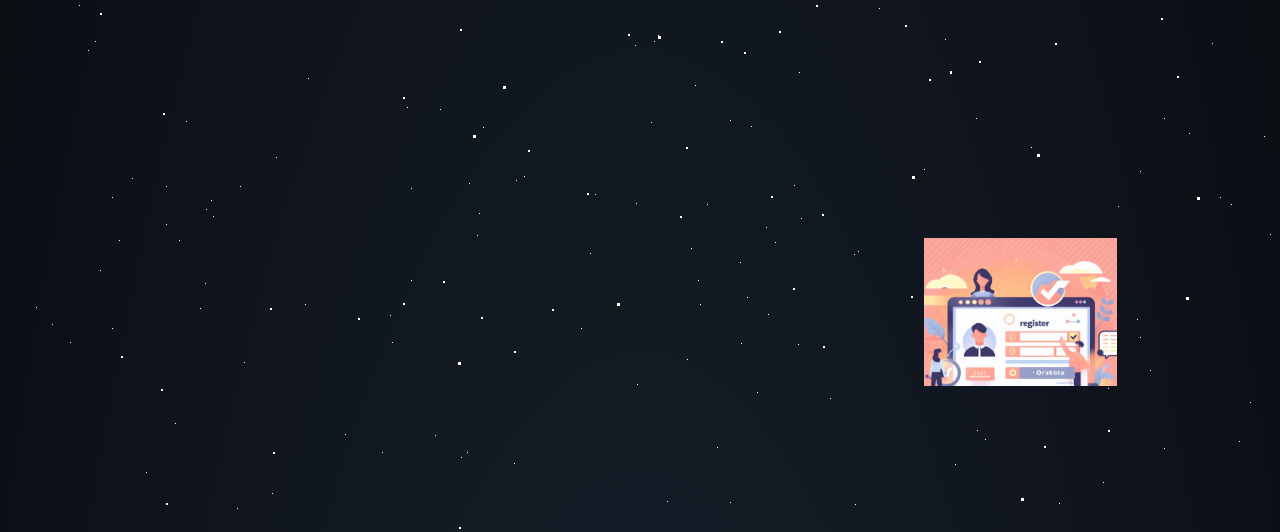
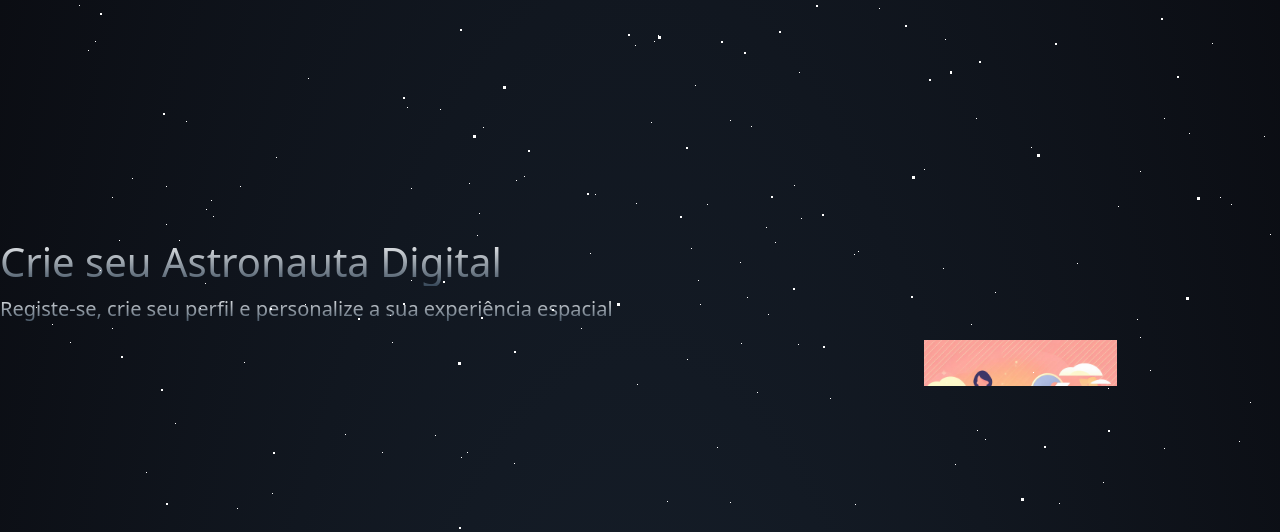
Before and after one commit to Fonntes/Trabalho-sir, a PHP site: page /Pages/index.html in a window 1280 px wide. Shown: the part 586-1118 px from the top of the page. Run offline with PHP 8.4, Linux system fonts and the light colour scheme.

Commit message:
Adição de algum conteudo na landing page

```diff
--- a/Pages/index.html
+++ b/Pages/index.html
@@ -70,6 +70,8 @@
 
       <section class ="info info2">
         <div class="row justify-content-around">
+          <h1>Crie seu Astronauta Digital</h1>
+          <p>Registe-se, crie seu perfil e personalize a sua experiência espacial</p>
           <div class="col-4"></div>
           <div class="col-2">
             <img class ="img-fluid" src="../Images_landingpage/criarperfil.jpg" class="rounded mx-auto d-block" alt="...">
@@ -79,6 +81,8 @@
 
       <section class ="info">
         <div class="row justify-content-around">
+          <h1>Inicie Jornadas Estelares</h1>
+          <p>Cada tarefa é uma estrela pronta para ser conquistada, e você pode criá-las facilmente para missões únicas.</p>
           <div class="col-2">
             <img class ="img-fluid" src="../Images_landingpage/criartarefa.jpg" class="rounded mx-auto d-block" alt="...">
           </div>
@@ -88,6 +92,8 @@
 
       <section class ="info">
         <div class="row justify-content-around">
+          <h1>Explore Galáxias de Categorias</h1>
+          <p>Categorize e priorize as suas missões em diferentes galáxias</p>
           <div class="col-4"></div>
           <div class="col-4">
             <img class ="img-fluid" src="../Images_landingpage/categorias.jpg" class="rounded mx-auto d-block" alt="...">
@@ -97,6 +103,8 @@
 
       <section class ="info">
         <div class="row justify-content-around">
+          <h1>Agende suas Missões Espaciais</h1>
+          <p>Utilize nosso calendário para planejar suas missões e nunca deixe escapar um prazo crucial.</p>
           <div class="col-2">
             <img class ="img-fluid" src="../Images_landingpage/calendario_2.jpg" class="rounded mx-auto d-block" alt="...">
           </div>
@@ -106,6 +114,8 @@
 
       <section class ="info">
         <div class="row justify-content-around">
+          <h1>Divulgue e destaque as suas missões com outros Astronautas</h1>
+          <p>Compartilhe suas missões com outros astronautas, mantenha o controle com definição de estados e marque suas missões favoritas para uma experiência de gestão de tarefas verdadeiramente única.</p>
           <div class="col-4"></div>
           <div class="col-4">
             <img class ="img-fluid" src="../Images_landingpage/compartilhar.jpg" class="rounded mx-auto d-block" alt="...">
@@ -115,6 +125,8 @@
 
       <section class ="info">
         <div class="row justify-content-around">
+          <h1>Navegação Cósmica</h1>
+          <p>Filtre e pesquise suas missões para uma busca rápida e eficaz</p>
           <div class="col-2">
             <img class ="img-fluid" src="../Images_landingpage/filtrar.jpg" class="rounded mx-auto d-block" alt="...">
           </div>
@@ -124,6 +136,8 @@
 
       <section class ="info">
         <div class="row justify-content-around">
+          <h1>Arquivos Interplanetários</h1>
+          <p>Anexe documentos às suas missões e mantenha todas as informações importantes em um só lugar</p>
           <div class="col-2">
             <img class ="img-fluid" src="../Images_landingpage/anexar_documentos.jpg" class="rounded mx-auto d-block" alt="...">
           </div>
--- a/Styles/index.css
+++ b/Styles/index.css
@@ -58,3 +58,19 @@
 .icon{
     margin-top: 10%;
 }
+
+h1{
+    font-size: 50px;
+    background: -webkit-linear-gradient(white, #38495a);
+    -webkit-background-clip: text;
+    -webkit-text-fill-color: transparent;
+
+}
+
+p{
+    font-size: 20px;
+    background: -webkit-linear-gradient(white, #38495a);
+    -webkit-background-clip: text;
+    -webkit-text-fill-color: transparent;
+
+}
```
